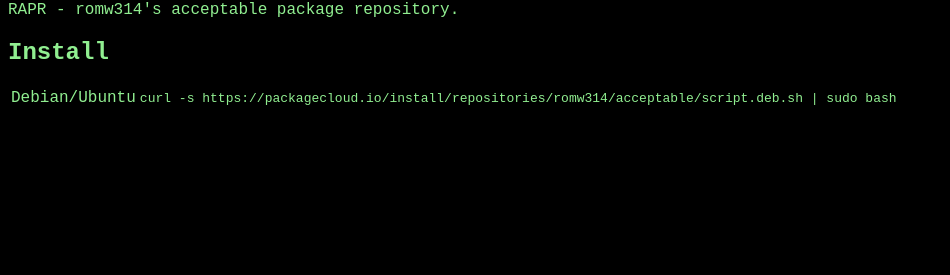
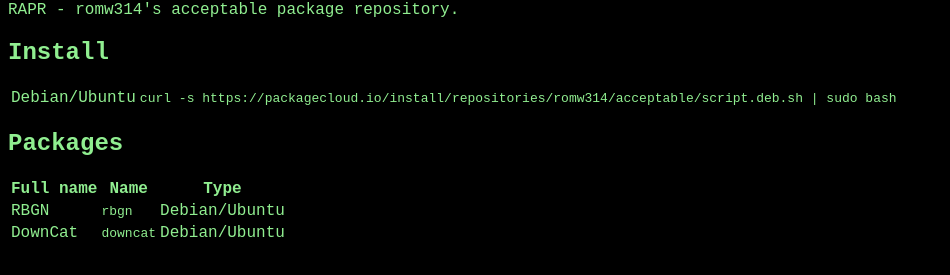
Before and after one commit to romw314/romw314.github.io, a plain HTML site: page rapr.html in a window 1280 px wide. Shown: the part 65-340 px from the top of the page, without its empty margins (0-950 px from the left). Drawn offline with Linux system fonts and the light colour scheme; files that its build step writes are made by us from their sources.

Commit message:
Update rapr.html

```diff
--- a/rapr.html
+++ b/rapr.html
@@ -10,5 +10,15 @@
 		<table>
 			<tr><td>Debian/Ubuntu</td><td><code>curl -s https://packagecloud.io/install/repositories/romw314/acceptable/script.deb.sh | sudo bash</code></td></tr>
 		</table>
+		<h2>Packages</h2>
+		<table>
+			<thead>
+				<tr><th>Full name</th><th>Name</th><th>Type</th></tr>
+			</thead>
+			<tbody>
+				<tr><td>RBGN</td><td><code>rbgn</code></td><td>Debian/Ubuntu</td></tr>
+				<tr><td>DownCat</td><td><code>downcat</code></td><td>Debian/Ubuntu</td></tr>
+			</tbody>
+		</table>
 	</body>
 </html>
```
